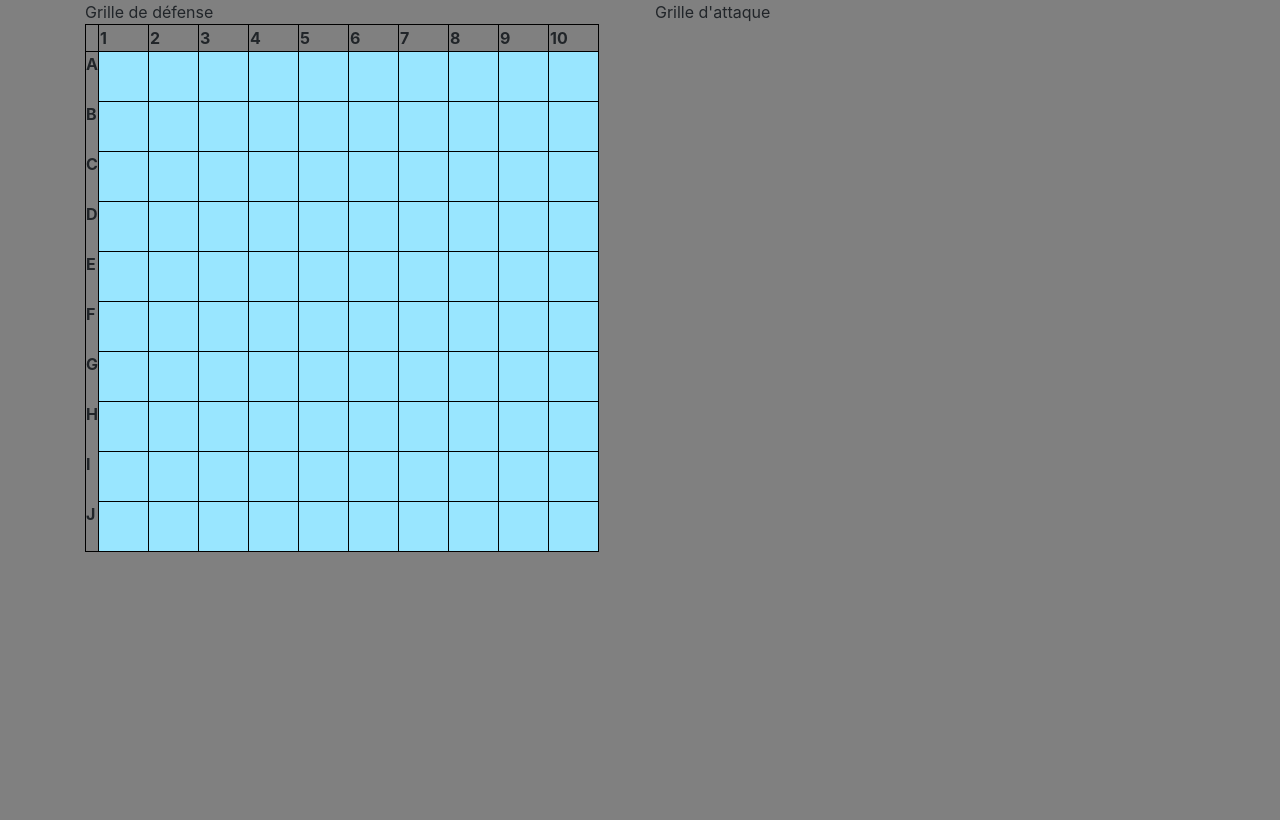
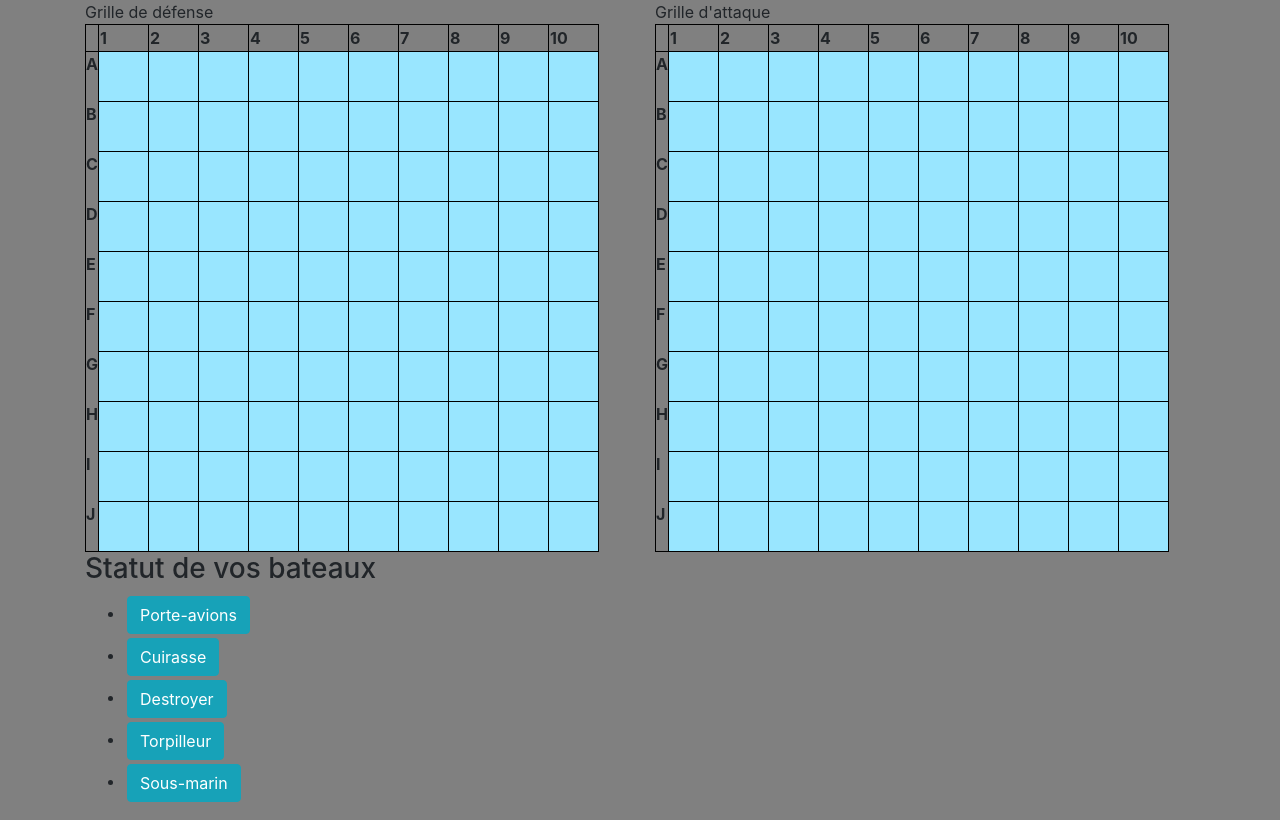
Before and after one commit to Thepiero294/TP2_Battleship, a website: page Battleship/index.html in a window 1280 px wide. Drawn offline with nearby package versions, Linux system fonts and the light colour scheme.

Commit message:
Créer tableau attaque, mouseEnter et statut bateau HTML

```diff
--- a/Battleship/css/main.css
+++ b/Battleship/css/main.css
@@ -115,6 +115,10 @@ textarea {
 
 table, th, td {
   border: 1px solid black;
+}
+
+.btn-info {
+  margin: 2px;
 }
 /* ==========================================================================
    Helper classes
--- a/Battleship/index.html
+++ b/Battleship/index.html
@@ -22,6 +22,31 @@
         Grille d'attaque
       </div>
     </div>
+    <div class="row">
+      <div class="col-md-6">
+        <h3>Statut de vos bateaux</h3>
+        <ul>
+          <li>
+            <button type="button" class="btn btn-info" id="porte-avions">Porte-avions</button>
+          </li>
+          <li>
+            <button type="button" class="btn btn-info" id="cuirasse">Cuirasse</button>
+          </li>
+          <li>
+            <button type="button" class="btn btn-info" id="destroyer">Destroyer</button>
+          </li>
+          <li>
+            <button type="button" class="btn btn-info" id="torpilleur">Torpilleur</button>
+          </li>
+          <li>
+            <button type="button" class="btn btn-info" id="sous-marin">Sous-marin</button>
+          </li>
+        </ul>
+      </div>
+      <div class="col-md-6">
+
+      </div>
+    </div>
   </div>
 
   <script src="js/vendor/modernizr-3.7.1.min.js"></script>
--- a/Battleship/js/main.js
+++ b/Battleship/js/main.js
@@ -1,15 +1,14 @@
 $(document).ready(function() {
-  function creationGrilleDef()
-  {
+  function creationGrilleDef() {
     const grille = document.getElementById('grilleDef');
     const grilleDef = document.createElement('table');
 
     // Création des chiffres pour les colonnes
     for (let i = 0; i < 1; i++) {
-      var tr = document.createElement('tr');
+      const tr = document.createElement('tr');
 
       for (let j = 0; j < 11; j++) {
-        var th = document.createElement('th');
+        const th = document.createElement('th');
         $(th).addClass('title-col');
 
         if (j > 0) {
@@ -20,14 +19,16 @@ $(document).ready(function() {
       grilleDef.appendChild(tr);
     }
 
+    // Création des cases de la grille de défense
     for (let i = 0; i < 10; i++) {
-      var tr = document.createElement('tr');
+      const tr = document.createElement('tr');
 
       $(tr).addClass('titre-lig');
-      $(tr).append(String.fromCharCode(65 + i))
+      $(tr).append(String.fromCharCode(65 + i));
+      const lettre = String.fromCharCode(65 + i);
       for (let j = 0; j < 10; j++) {
-        var td = document.createElement('td');
-        $(td).addClass('eau');
+        const td = document.createElement('td');
+        $(td).addClass('eau').attr('id', lettre + '-' + (j + 1));
         tr.appendChild(td);
       }
       grilleDef.appendChild(tr);
@@ -35,5 +36,53 @@ $(document).ready(function() {
     grille.appendChild(grilleDef);
   }
 
+  function creationGrilleAtt() {
+    const grille = document.getElementById('grilleAtt');
+    const grilleAtt = document.createElement('table');
+
+    // Création des chiffres pour les colonnes
+    for (let i = 0; i < 1; i++) {
+      const tr = document.createElement('tr');
+
+      for (let j = 0; j < 11; j++) {
+        const th = document.createElement('th');
+        $(th).addClass('title-col');
+
+        if (j > 0) {
+          th.append(j);
+        }
+        tr.appendChild(th);
+      }
+      grilleAtt.appendChild(tr);
+    }
+
+    // Création des cases de la grille attaque
+    for (let i = 0; i < 10; i++) {
+      const tr = document.createElement('tr');
+
+      $(tr).addClass('titre-lig');
+      $(tr).append(String.fromCharCode(65 + i));
+      const lettre = String.fromCharCode(65 + i);
+      for (let j = 0; j < 10; j++) {
+        const td = document.createElement('td');
+        $(td).addClass('eau').attr('id', lettre + '-' + (j + 1));
+        tr.appendChild(td);
+      }
+      grilleAtt.appendChild(tr);
+    }
+    grille.appendChild(grilleAtt);
+  }
+
+  function caseEnterCouleur() {
+    $('.eau').mouseenter(function() {
+      $(this).css('opacity', '0.5');
+    });
+    $('.eau').mouseleave(function() {
+      $(this).css('opacity', '1');
+    });
+  }
+
   creationGrilleDef();
+  creationGrilleAtt();
+  caseEnterCouleur();
 });
```
